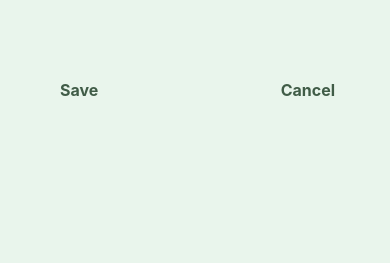
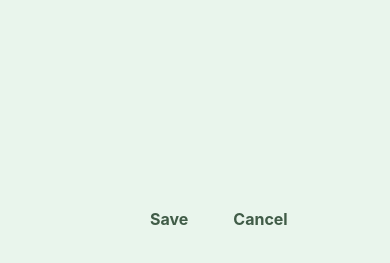
Before and after one commit to daodaojiang622/daodaojiang622-CS5520-FA2024-Vancouver-Assignment2, a React Native app in the folder activity_diet_tracker_app/: screen /AddActivity in a window 390 px wide. Shown: the part 525-788 px from the top of the page. Built offline with nearby package versions, Linux system fonts and the light colour scheme.

Commit message:
restyled addscreenbuttons to absolute positon

```diff
--- a/activity_diet_tracker_app/Components/AddScreenButtons.js
+++ b/activity_diet_tracker_app/Components/AddScreenButtons.js
@@ -1,7 +1,7 @@
 import React from 'react';
 import { View, StyleSheet } from 'react-native';
 import Button from './Button';
-import { Colors, Padding, Font, BorderRadius, ContainerStyle, Width, Margin } from '../Utils/Style';
+import { Colors, Padding, Font, BorderRadius, ContainerStyle, Width, Margin, Position } from '../Utils/Style';
 
 export default function AddScreenButtons({ onSave, onCancel, theme }) {
   return (
@@ -37,7 +37,8 @@ const styles = StyleSheet.create({
     buttonContainer: {
         flexDirection: ContainerStyle.flexDirection,
         justifyContent: ContainerStyle.justifyContent,
-        marginTop: Margin.xxxxlarge,
-        marginLeft: Margin.xxlarge,
+        marginTop: Margin.xxxxxlarge,
+        marginLeft: Margin.xxxlarge,
+        position: Position.absolute,
     },
 });
--- a/activity_diet_tracker_app/Screens/SettingsScreen.js
+++ b/activity_diet_tracker_app/Screens/SettingsScreen.js
@@ -29,7 +29,7 @@ const styles = StyleSheet.create({
     color: Colors.primary,
   },
   themeButton: {
-    marginTop: Margin.xxxlarge,
+    marginTop: Margin.xxxxlarge,
     marginLeft: Margin.xxlarge,
   },
 });
--- a/activity_diet_tracker_app/Utils/Style.js
+++ b/activity_diet_tracker_app/Utils/Style.js
@@ -63,8 +63,9 @@ const Margin = {
     large: 20,
     xlarge: 25,
     xxlarge: 30,
-    xxxlarge: 250,
-    xxxxlarge: 300,
+    xxxlarge: 120,
+    xxxxlarge: 250,
+    xxxxxlarge: 640,
 };
 
 const Image = {
@@ -78,4 +79,8 @@ const Align = {
     right: 'right',
 };
 
-export { Colors, Padding, Font, BorderWidth, BorderRadius, ContainerStyle, Width, Margin, Image, Align };
+const Position = {
+    absolute: 'absolute',
+};
+
+export { Colors, Padding, Font, BorderWidth, BorderRadius, ContainerStyle, Width, Margin, Image, Align, Position };
```
Also changed, not shown: activity_diet_tracker_app/Components/ItemsList.js (+0 -10 lines).
